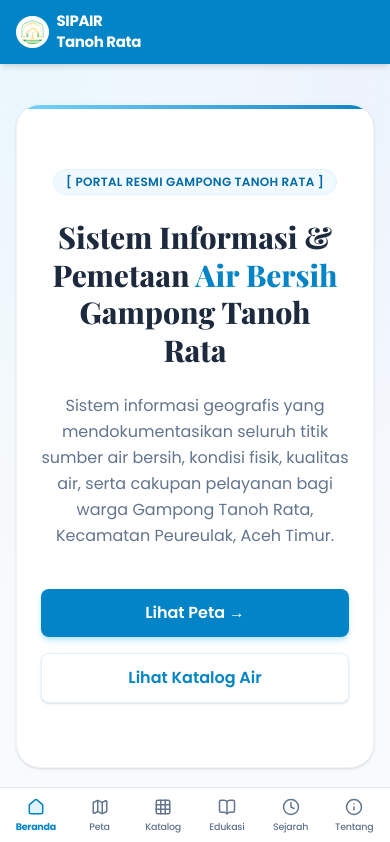
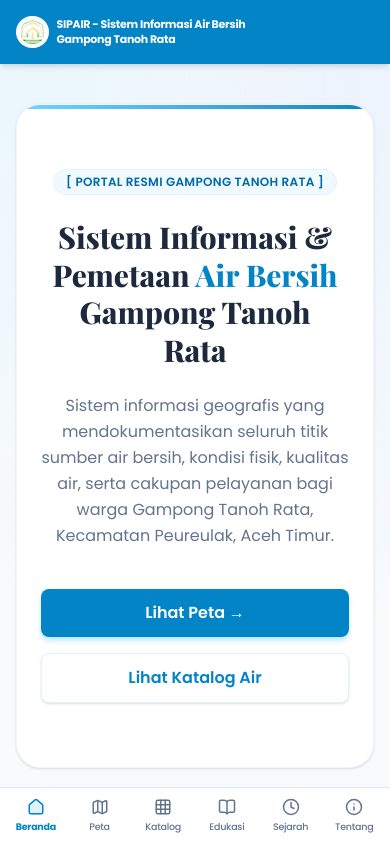
Before and after one commit to FizamenKujo/Website-Sumber-Air-Bersih-Tanoh-Rata, a React (Vite) app: page / in a window 390 px wide. Shown: the top 842 px of the page. Built offline with nearby package versions, Linux system fonts and the light colour scheme; a web font is replaced by a local one.

Commit message:
Tinggal ubah bentuk peta gampong tanoh rata

```diff
--- a/src/App.jsx
+++ b/src/App.jsx
@@ -41,7 +41,6 @@ export default function App() {
                 <div className="max-w-7xl mx-auto px-4 lg:px-8 flex flex-col md:flex-row justify-between items-start md:items-center text-slate-500 text-sm gap-6">
                     <div className="space-y-1">
                         <div className="font-semibold text-slate-700">&copy; 2026 Pemerintahan Gampong Tanoh Rata</div>
-                        <div>Inisiatif KKN Kelompok 20 Universitas Samudra 2026</div>
                     </div>
                     <div className="flex flex-col md:text-right space-y-1">
                         <span className="font-semibold text-slate-700">Kantor Gampong Tanoh Rata</span>
--- a/src/components/Navbar.jsx
+++ b/src/components/Navbar.jsx
@@ -24,9 +24,9 @@ export default function Navbar({ activeTab, setActiveTab }) {
                     <div className="bg-white/20 p-1.5 md:p-2 rounded-full hidden sm:block">
                         <Droplet size={20} className="text-white md:w-6 md:h-6" />
                     </div>
-                    <span className="font-bold text-base md:text-lg tracking-tight hidden lg:block">SIPAIR - Sistem Informasi Air Bersih Gampong Tanoh Rata</span>
-                    <span className="font-bold text-sm tracking-tight hidden sm:block lg:hidden">SIPAIR Tanoh Rata</span>
-                    <span className="font-bold text-[15px] tracking-tight sm:hidden leading-snug">SIPAIR <br />Tanoh Rata</span>
+                    <span className="font-bold text-[11px] sm:text-sm md:text-base lg:text-lg tracking-tight leading-snug max-w-[220px] sm:max-w-none">
+                        SIPAIR - Sistem Informasi Air Bersih Gampong Tanoh Rata
+                    </span>
                 </div>
 
                 {/* Desktop Navigation */}
```
